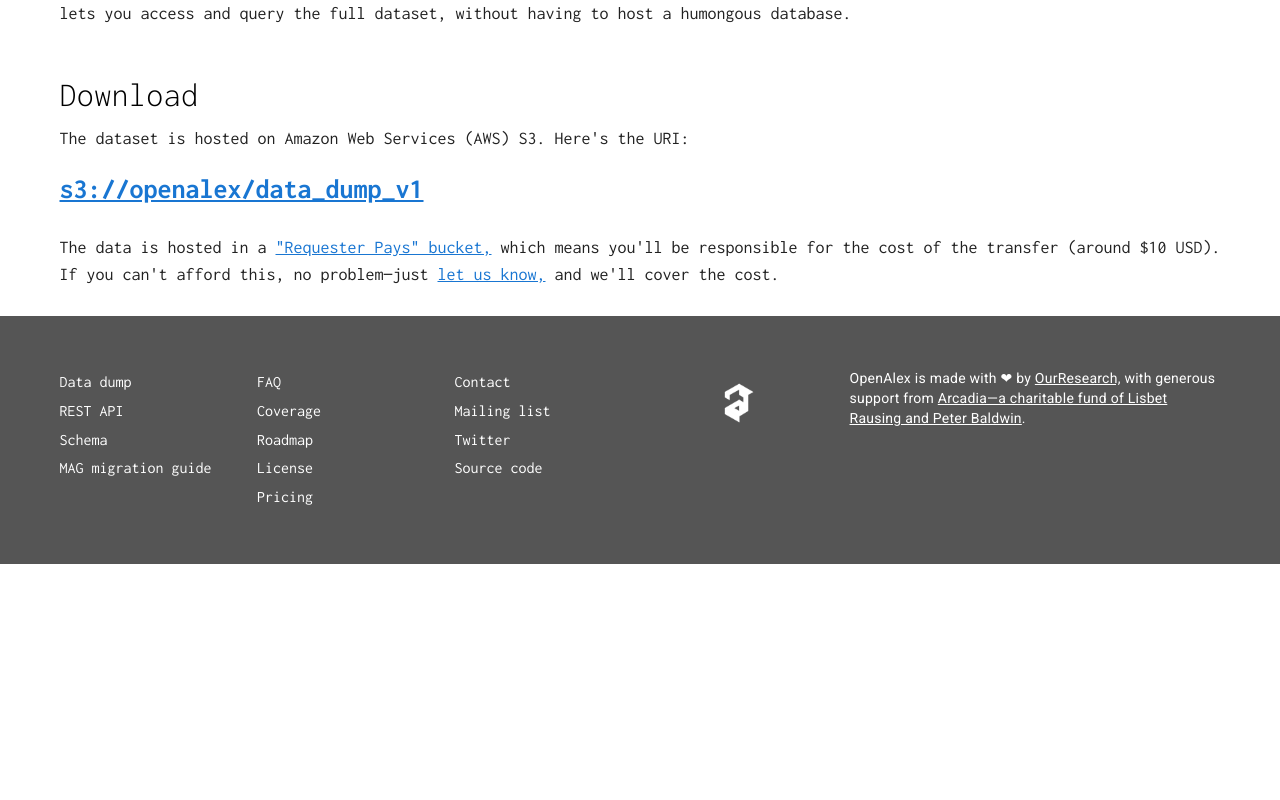
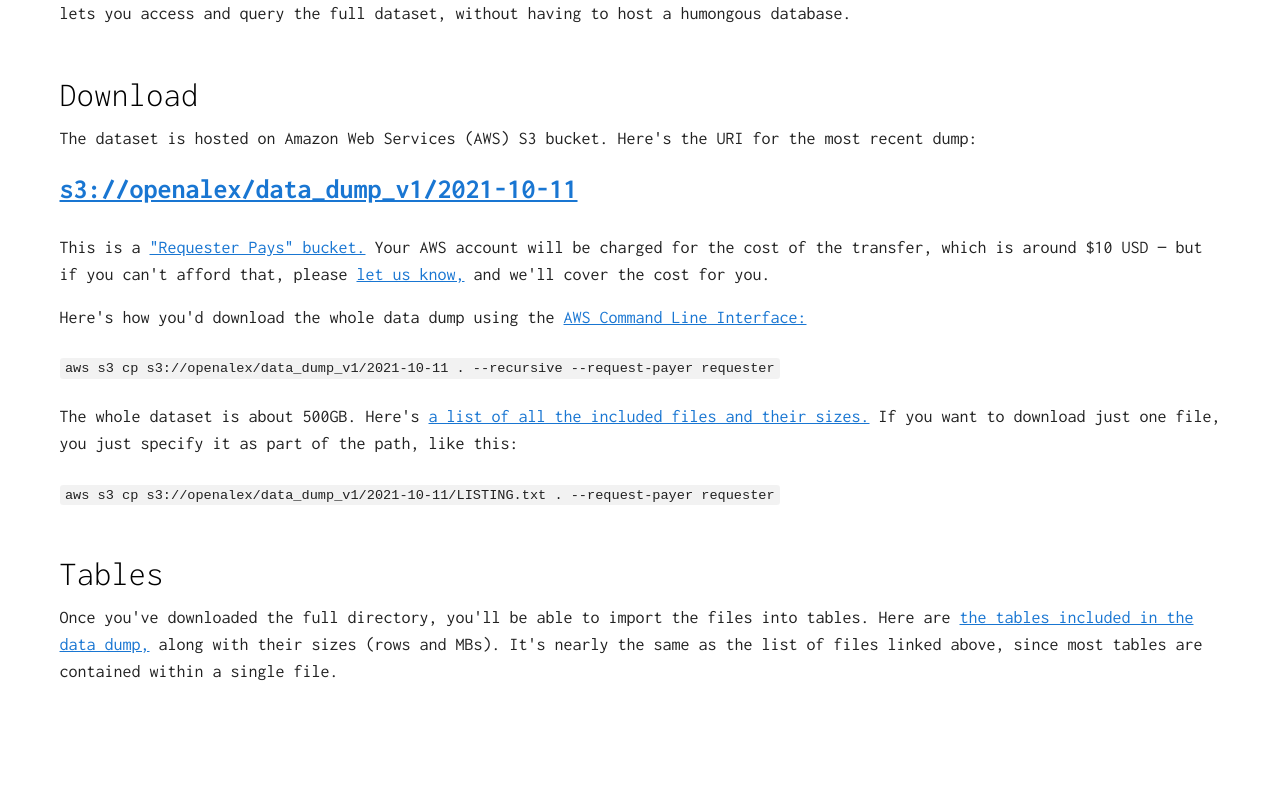
Before and after one commit to ourresearch/openalex-website, a Vue app: page /data-dump in a window 1280 px wide. Shown: the part 460-1260 px from the top of the page. Before the commit the page ends 1024 px from the top, so only its background shows below. Built offline with nearby package versions, Linux system fonts and the light colour scheme.

Commit message:
data dump page works.

```diff
--- a/src/SiteFooter.vue
+++ b/src/SiteFooter.vue
@@ -77,6 +77,7 @@
 <style scoped lang="scss">
 .site-footer {
   line-height: 1.8;
+  margin-top: 150px;
   .body-2 {
     font-family: Inconsolata;
   }
--- a/src/views/DataDump.vue
+++ b/src/views/DataDump.vue
@@ -2,27 +2,71 @@
   <v-container class="page">
     <h2 class="text-h3">Data dump</h2>
     <p>
-    The data dump is a complete export of the  OpenAlex database; with it, you can host and run your own identical local copy of OpenAlex.
+      The data dump is a complete export of the OpenAlex database; with it, you can host and run your own identical
+      local copy of OpenAlex.
     </p>
     <p>
-    The data dump is great if you're migrating from Microsoft Academic Graph (MAG) to OpenAlex. In that case, you'll also want to check out our <router-link to="./mag-migration-guide">MAG migration guide.</router-link> Either way, don't forget to take a look at the <router-link to="./schema">schema,</router-link> which documents how the dataset is put together.
+      The data dump is great if you're migrating from Microsoft Academic Graph (MAG) to OpenAlex. In that case, you'll
+      also want to check out our
+      <router-link to="./mag-migration-guide">MAG migration guide.</router-link>
+      Either way, don't forget to take a look at the
+      <router-link to="./schema">schema,</router-link>
+      which documents how the dataset is put together.
     </p>
     <p>
-    For many use cases, however, the full 500-terabyte data dump is overkill&mdash;you'll be better served using our free <router-link to="./rest-api">REST API.</router-link> The API lets you  access and query the full dataset, without having to host a humongous database.
+      For many use cases, however, the full 500-terabyte data dump is overkill&mdash;you'll be better served using our
+      free
+      <router-link to="./rest-api">REST API.</router-link>
+      The API lets you access and query the full dataset, without having to host a humongous database.
     </p>
 
     <h4 class="text-h4 mt-12" id="download">Download</h4>
     <p>
-    The dataset is hosted on Amazon Web Services (AWS) S3. Here's the URI:
+      The dataset is hosted on Amazon Web Services (AWS) S3 bucket. Here's the URI for the most recent dump:
     </p>
     <a class="font-weight-bold pb-12" href="" style="font-size: 28px;">
-    s3://openalex/data_dump_v1
+      s3://openalex/data_dump_v1/2021-10-11
     </a>
 
     <p class="mt-6">
-    The data is hosted in a <a
-      href="https://docs.aws.amazon.com/AmazonS3/latest/userguide/ObjectsinRequesterPaysBuckets.html">"Requester Pays" bucket,</a> which means you'll be responsible for the cost of the transfer (around $10 USD). If you can't afford this, no problem&mdash;just
-    <a href="mailto:team@ourresearch.org">let us know,</a> and we'll cover the cost.
+      This is a <a
+        href="https://docs.aws.amazon.com/AmazonS3/latest/userguide/ObjectsinRequesterPaysBuckets.html">"Requester Pays"
+      bucket.</a> Your AWS account will be charged for the cost of the transfer, which is around $10 USD &mdash; but if
+      you can't afford that, please
+      <a href="mailto:team@ourresearch.org">let us know,</a> and we'll cover the cost for you.
+    </p>
+
+    <p>
+      Here's how you'd download the whole data dump using the <a href="https://aws.amazon.com/cli/">AWS Command Line
+      Interface:</a>
+    </p>
+
+    <div class="my-6">
+      <code>
+        aws s3 cp s3://openalex/data_dump_v1/2021-10-11 . --recursive --request-payer requester
+      </code>
+
+    </div>
+
+
+    <p>
+      The whole dataset is about 500GB. Here's <a
+        href="https://docs.google.com/spreadsheets/d/1cjLQvEFwiVjE7Xj4WTOhwxzu8ZCHMxaz6xHOLGaQAeA/edit#gid=0" target="_blank">a list of
+      all the included files and their sizes.</a> If you want to download just one file, you just specify it as part of
+      the path, like this:
+    </p>
+    <div class="my-6">
+      <code>
+        aws s3 cp s3://openalex/data_dump_v1/2021-10-11/LISTING.txt . --request-payer requester
+      </code>
+    </div>
+
+    <h4 class="text-h4 mt-12" id="tables">Tables</h4>
+    <p>
+      Once you've downloaded the full directory, you'll be able to import the files into tables. Here are <a
+        href="https://docs.google.com/spreadsheets/d/1nHgwbT6RjasGPtOQhBNG4Gf5qHGAhlHZbQPO9ZFwRzU/edit#gid=0" target="_blank">the tables
+      included in the data dump,</a> along with their sizes (rows and MBs). It's nearly the same as the list of files
+      linked above, since most tables are contained within a single file.
     </p>
 
 
```
Lines whose indentation alone changed are shown as unchanged.
